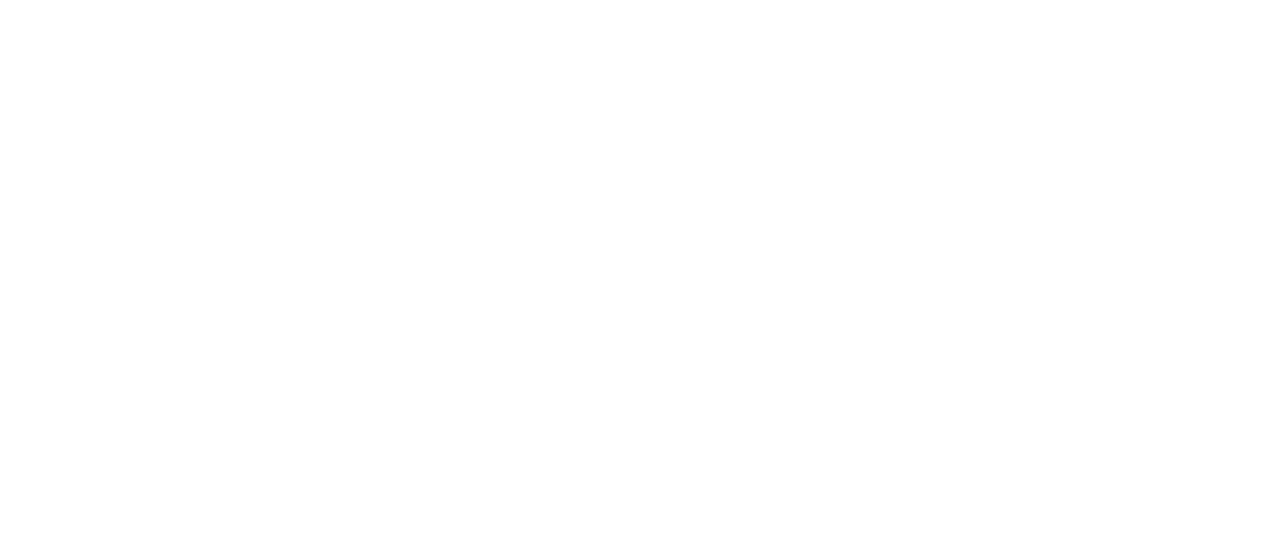
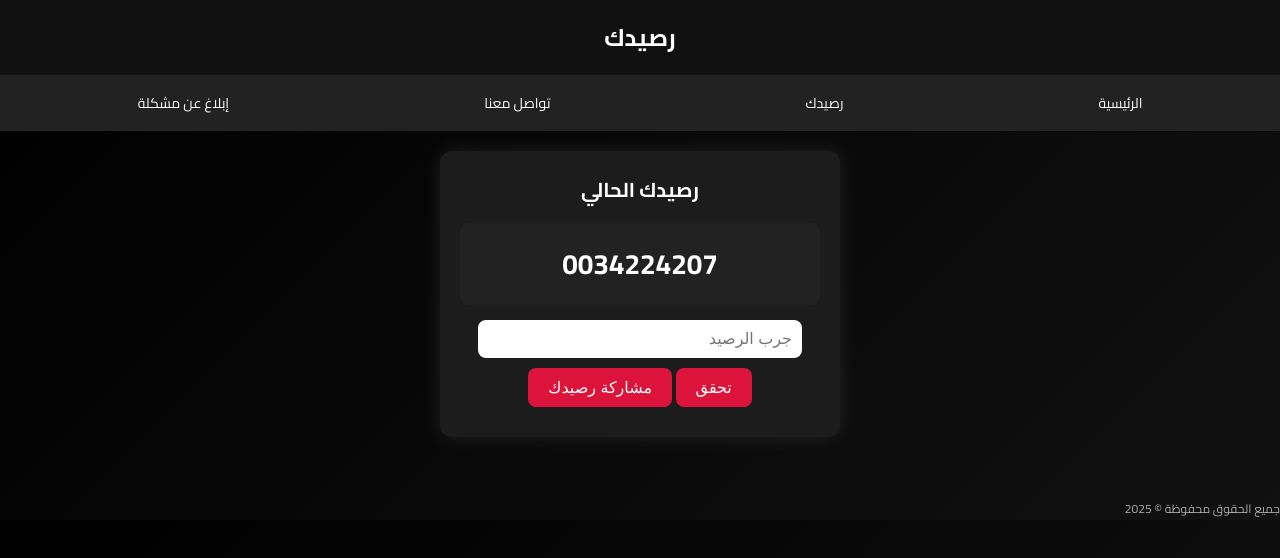
Before and after one commit to hamod212872/rraseidaak_one, a plain HTML site: page index.html in a window 1280 px wide. Drawn offline with Linux system fonts and the light colour scheme.

Commit message:
Update index.html

```diff
--- a/index.html
+++ b/index.html
@@ -1,40 +1,169 @@
+<!DOCTYPE html><html lang="ar" dir="rtl">
+<head>
+  <meta charset="UTF-8">
+  <title>رصيدك | الموقع الرسمي</title>
+  <meta name="viewport" content="width=device-width, initial-scale=1.0">
+  <link href="https://fonts.googleapis.com/css2?family=Cairo:wght@400;700&display=swap" rel="stylesheet">
+  <link rel="icon" href="https://i.imgur.com/UJvZL6b.png">
   <style>
-  #congrats {
-    display: none;
+    * { box-sizing: border-box; margin: 0; padding: 0; }
+    body {
+      font-family: 'Cairo', sans-serif;
+      background: linear-gradient(135deg, #000, #111);
+      color: white;
+      transition: all 0.3s;
+    }
+    header {
+      background: #111;
+      padding: 15px;
+      text-align: center;
+      font-size: 24px;
+      font-weight: bold;
+      box-shadow: 0 0 10px #000;
+    }
+    nav {
+      display: flex;
+      justify-content: space-around;
+      background: #222;
+      padding: 10px;
+      font-size: 14px;
+    }
+    nav a {
+      color: white;
+      text-decoration: none;
+      padding: 5px 10px;
+      border-radius: 6px;
+      transition: 0.3s;
+    }
+    nav a:hover {
+      background: #333;
+    }
+    .container {
+      padding: 20px;
+      text-align: center;
+    }
+    .card {
+      background: #1c1c1c;
+      padding: 20px;
+      border-radius: 12px;
+      max-width: 400px;
+      margin: auto;
+      box-shadow: 0 0 20px rgba(255,255,255,0.1);
+    }
+    .card h2 {
+      margin-bottom: 15px;
+      font-size: 20px;
+    }
+    .balance {
       font-size: 28px;
-    color: gold;
-    margin-top: 15px;
-    animation: flash 1s ease-in-out infinite;
+      font-weight: bold;
+      background: #222;
+      padding: 15px;
+      border-radius: 8px;
+      margin-bottom: 15px;
+    }
+    input[type="text"] {
+      width: 90%;
+      padding: 10px;
+      border-radius: 8px;
+      border: none;
+      font-size: 16px;
+      margin-bottom: 10px;
+    }
+    button {
+      background: crimson;
+      border: none;
+      padding: 10px 20px;
+      color: white;
+      border-radius: 8px;
+      font-size: 16px;
+      cursor: pointer;
+      transition: 0.3s;
+    }
+    button:hover {
+      background: darkred;
+    }
+    #result {
+      margin-top: 10px;
+      font-size: 16px;
+    }
+    .footer {
+      margin-top: 40px;
+      font-size: 12px;
+      color: #aaa;
+    }
+    @keyframes success {
+      0% { transform: scale(1); color: #0f0; }
+      50% { transform: scale(1.1); }
+      100% { transform: scale(1); }
+    }
+  </style>
+</head>
+<body>
+  <div id="splash" style="position:fixed;top:0;left:0;width:100%;height:100vh;background:#000;display:flex;align-items:center;justify-content:center;font-size:28px;font-weight:bold;z-index:9999;">جاري التحميل...</div>  <header>رصيدك</header>
+  <nav>
+    <a href="#">الرئيسية</a>
+    <a href="#balance">رصيدك</a>
+    <a href="https://www.instagram.com/cv7.h?igsh=N2J1MnVvcHVrcGJ3" target="_blank">تواصل معنا</a>
+    <a href="https://www.instagram.com/cv7.h?igsh=N2J1MnVvcHVrcGJ3" target="_blank">إبلاغ عن مشكلة</a>
+  </nav>  <div class="container">
+    <div class="card">
+      <h2>رصيدك الحالي</h2>
+      <div class="balance" id="balance">0000000000</div>
+      <input type="text" id="codeInput" placeholder="جرب الرصيد">
+      <br>
+      <button onclick="tryCode()">تحقق</button>
+      <button onclick="shareBalance()">مشاركة رصيدك</button>
+      <p id="result"></p>
+    </div>
+  </div>  <div class="footer">جميع الحقوق محفوظة &copy; 2025</div>  <script>
+    function generateRandomBalance() {
+      const digits = '0123456789';
+      let result = '';
+      for (let i = 0; i < 10; i++) {
+        result += digits.charAt(Math.floor(Math.random() * digits.length));
+      }
+      return result;
     }
 
-  @keyframes flash {
-    0%, 100% { opacity: 1; }
-    50% { opacity: 0; }
+    window.onload = () => {
+      setTimeout(() => {
+        document.getElementById('splash').style.display = 'none';
+      }, 1500);
+
+      let saved = localStorage.getItem('balance');
+      if (saved) {
+        document.getElementById('balance').textContent = saved;
+      } else {
+        let random = generateRandomBalance();
+        localStorage.setItem('balance', random);
+        document.getElementById('balance').textContent = random;
       }
-</style>
+    };
 
-<!-- أضف هذا داخل .container تحت <p id="result"></p> -->
-<div id="congrats">مبروك! تم التحقق بنجاح!</div>
-
-<script>
     function tryCode() {
+      const correctCode = "00";
       const input = document.getElementById('codeInput').value;
       const result = document.getElementById('result');
-  const currentBalance = document.getElementById('balance').textContent;
-  const congrats = document.getElementById('congrats');
-
-  // تحقق إذا كتب "00" وكان الرصيد هو 112345678
-  if (input === "00" && currentBalance === "112345678") {
-    result.textContent = "صحيح!";
+      if (input === correctCode) {
+        result.textContent = "مبروك! الكود صحيح";
         result.style.color = "#0f0";
-    congrats.style.display = "block"; // عرض التهنئة
-    setTimeout(() => {
-      congrats.style.display = "none";
-    }, 3000); // اختفائها بعد 3 ثواني
+        result.style.animation = "success 0.5s ease-in-out";
       } else {
-    result.textContent = "غلط!";
+        result.textContent = "الكود خاطئ!";
         result.style.color = "#f00";
-    congrats.style.display = "none";
+        result.style.animation = "none";
       }
     }
-</script>
+
+    function shareBalance() {
+      const bal = document.getElementById('balance').textContent;
+      const shareText = `رصيدي بالموقع هو ${bal} سنت! جربه هسه.`;
+      if (navigator.share) {
+        navigator.share({ text: shareText });
+      } else {
+        alert("انسخ النص وشاركه: " + shareText);
+      }
+    }
+  </script></body>
+  </html>
```
Lines whose indentation alone changed are shown as unchanged.
